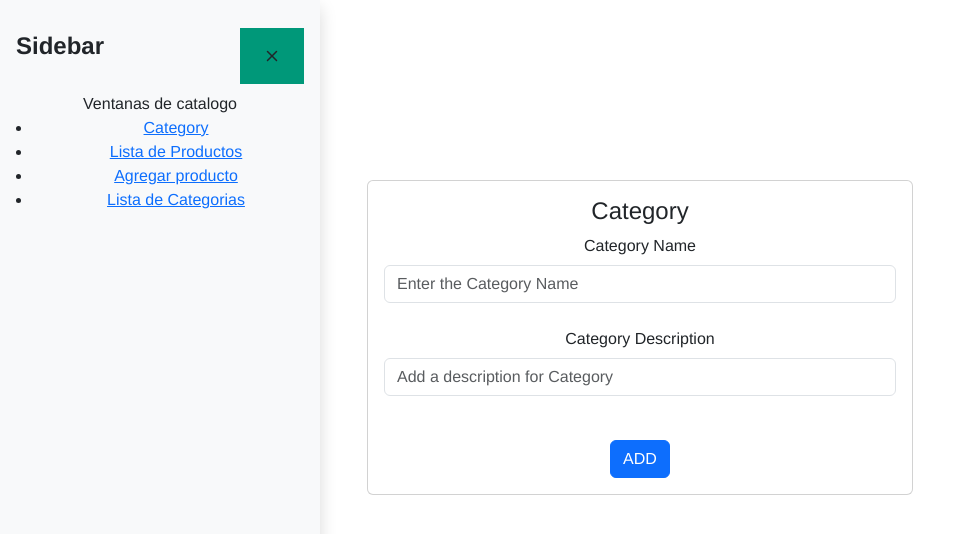
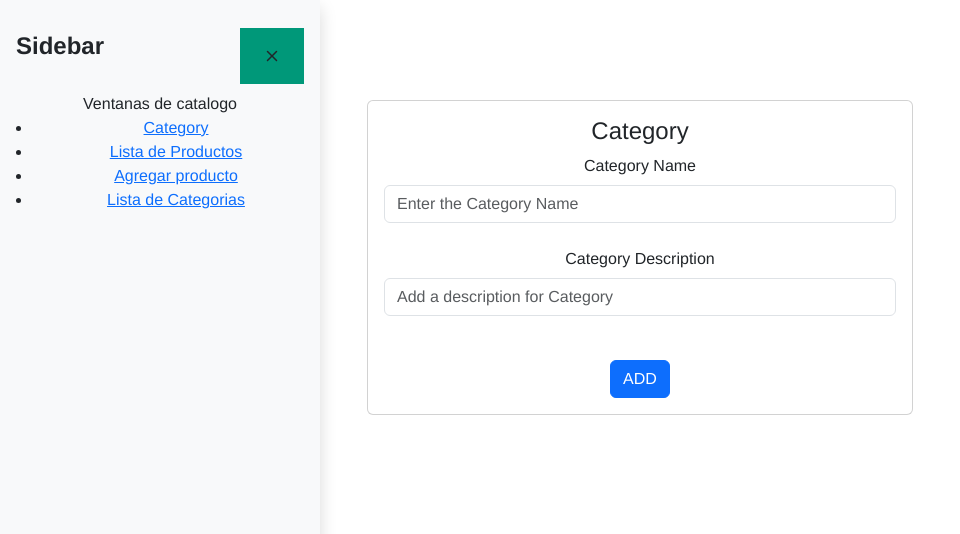
Before and after one commit to dugasalg/CarAudio-Vue, a Vue app: page /dashboard/category in a window 1280 px wide. Shown: the top 534 px of the page, without its empty margins (0-960 px from the left). Built offline with nearby package versions, Linux system fonts and the light colour scheme; sample sign-in values are in the browser's storage.

Commit message:
arreglo del boton

```diff
--- a/src/views/AppLogin.vue
+++ b/src/views/AppLogin.vue
@@ -1,12 +1,5 @@
 <template>
   <div>
-    <div class="menu-container">
-      <b-nav>
-        <b-nav-item-dropdown text="Perfil" right>
-          <b-dropdown-item @click="logout">Cerrar Sesión</b-dropdown-item>
-        </b-nav-item-dropdown>
-      </b-nav>
-    </div>
     <b-container>
       <b-row>
         <b-col></b-col>
@@ -59,10 +52,7 @@ export default {
     }
   },
   methods: {
-    logout() {
-      localStorage.removeItem('jwt');
-      this.$router.push('/');
-    },
+
     async login(event){
       event.preventDefault()
       const requestBody = {
--- a/src/views/AppRegisterr.vue
+++ b/src/views/AppRegisterr.vue
@@ -1,12 +1,5 @@
 <template>
     <div>
-      <div class="menu-container">
-      <b-nav>
-        <b-nav-item-dropdown text="Perfil" right>
-          <b-dropdown-item @click="logout">Cerrar Sesión</b-dropdown-item>
-        </b-nav-item-dropdown>
-      </b-nav>
-    </div>
       <b-container>
         <b-row>
           <b-col></b-col>
@@ -67,10 +60,7 @@
     },
   },
     methods:{
-      logout() {
-      localStorage.removeItem('jwt');
-      this.$router.push('/');
-    },
+
       async register(event){
         event.preventDefault();
         const requestBody = {
--- a/src/views/CategoryView.vue
+++ b/src/views/CategoryView.vue
@@ -1,12 +1,5 @@
 <template>
   <div>
-    <div class="menu-container">
-      <b-nav>
-        <b-nav-item-dropdown text="Perfil" right>
-          <b-dropdown-item @click="logout">Cerrar Sesión</b-dropdown-item>
-        </b-nav-item-dropdown>
-      </b-nav>
-    </div>
     <b-container>
       <b-row>
         <b-col></b-col>
@@ -58,10 +51,7 @@ export default {
     }
   },
   methods: {
-    logout() {
-      localStorage.removeItem('jwt');
-      this.$router.push('/');
-    },
+
     async createCategory(event){
       event.preventDefault()
       const requestBody = {
--- a/src/views/DashboardView.vue
+++ b/src/views/DashboardView.vue
@@ -1,12 +1,5 @@
 <template>
   <div>
-    <div class="menu-container">
-      <b-nav>
-        <b-nav-item-dropdown text="Perfil" right>
-          <b-dropdown-item @click="logout">Cerrar Sesión</b-dropdown-item>
-        </b-nav-item-dropdown>
-      </b-nav>
-    </div>
     <b-sidebar visible id="sidebar-1" title="Sidebar" shadow>
       Ventanas de catalogo
       <br>
@@ -32,10 +25,7 @@ export default {
     }
   },
   methods: {
-    logout() {
-      localStorage.removeItem('jwt');
-      this.$router.push('/');
-    },
+
     async login(event){
       event.preventDefault()
       const requestBody = {
--- a/src/views/ProductView.vue
+++ b/src/views/ProductView.vue
@@ -1,12 +1,5 @@
 <template>
     <div>
-        <div class="menu-container">
-      <b-nav>
-        <b-nav-item-dropdown text="Perfil" right>
-          <b-dropdown-item @click="logout">Cerrar Sesión</b-dropdown-item>
-        </b-nav-item-dropdown>
-      </b-nav>
-    </div>
       <b-container>
         <b-row>
       <div class="product-form-container">
@@ -78,10 +71,7 @@
       }
     },
     methods: {
-        logout() {
-      localStorage.removeItem('jwt');
-      this.$router.push('/');
-    },
+
 
       async addProduct() {
         const requestBody = {
```
